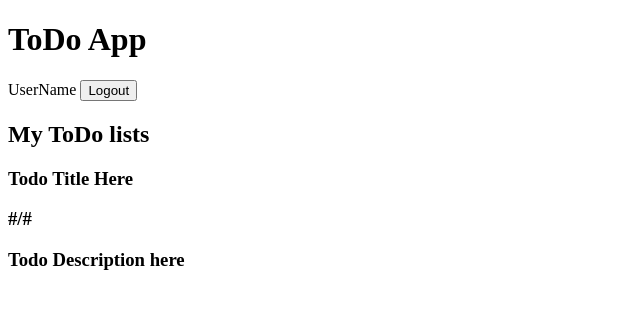
After one commit to StJohn3D/careerDevelopment_2020, a PHP site: page /pages/home/home-route.php in a window 1280 px wide. The commit adds this page. Shown: the top 309 px of the page, without its empty margins (0-640 px from the left). Run offline with PHP 8.4, Linux system fonts and the light colour scheme.

Commit message:
Roughed out a template for the home page

```diff
--- a/php-todo-on-xampp/src/index.php
+++ b/php-todo-on-xampp/src/index.php
@@ -11,6 +11,7 @@
     force_https_on_prod();
     require_once('./api/User.php');
     User::authenticate();
+    require_once('./pages/home/home-route.php');
   ?>
 </body>
 </html>
--- /dev/null
+++ b/php-todo-on-xampp/src/pages/home/home-ctrl.php
@@ -0,0 +1,3 @@
+<?php
+// Stuff goes here
+?>
--- /dev/null
+++ b/php-todo-on-xampp/src/pages/home/home-route.php
@@ -0,0 +1,32 @@
+<?php
+  require_once('home-ctrl.php');
+?>
+<!DOCTYPE html>
+<html lang="en">
+<head>
+  <meta charset="UTF-8">
+  <meta name="viewport" content="width=device-width, initial-scale=1.0">
+  <title>ToDo App</title>
+</head>
+<body>
+  <main>
+    <header>
+      <h1>ToDo App</h1>
+      <span>
+        UserName
+      </span>
+      <button>
+        Logout
+      </button>
+    </header>
+    <section>
+      <h1>My ToDo lists</h1>
+      <article className="todo_card">
+        <h1>Todo Title Here<h1>
+        <span>#/#<span>
+        <p>Todo Description here</p>
+      </article>
+    </section>
+  </main>
+</body>
+</html>
```
